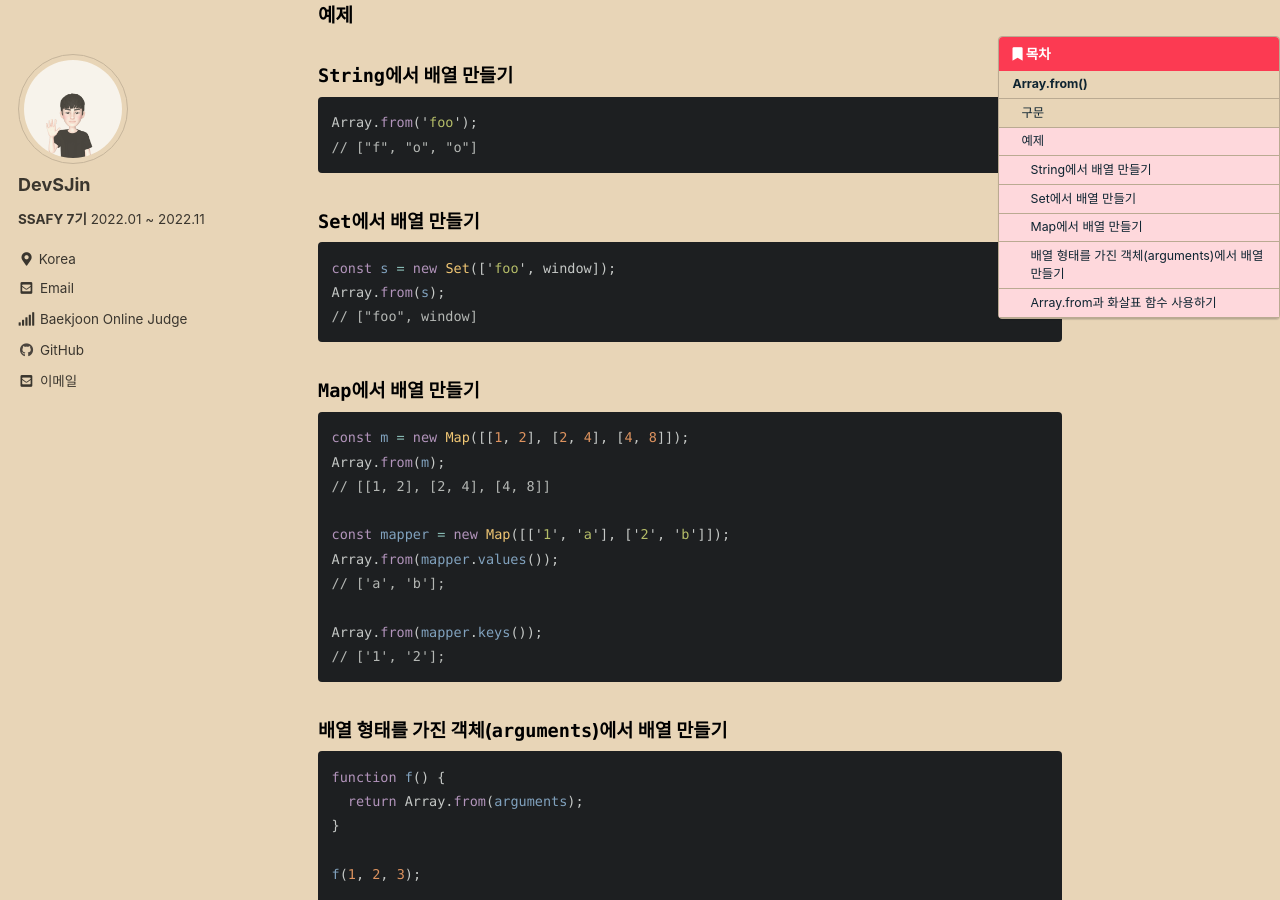
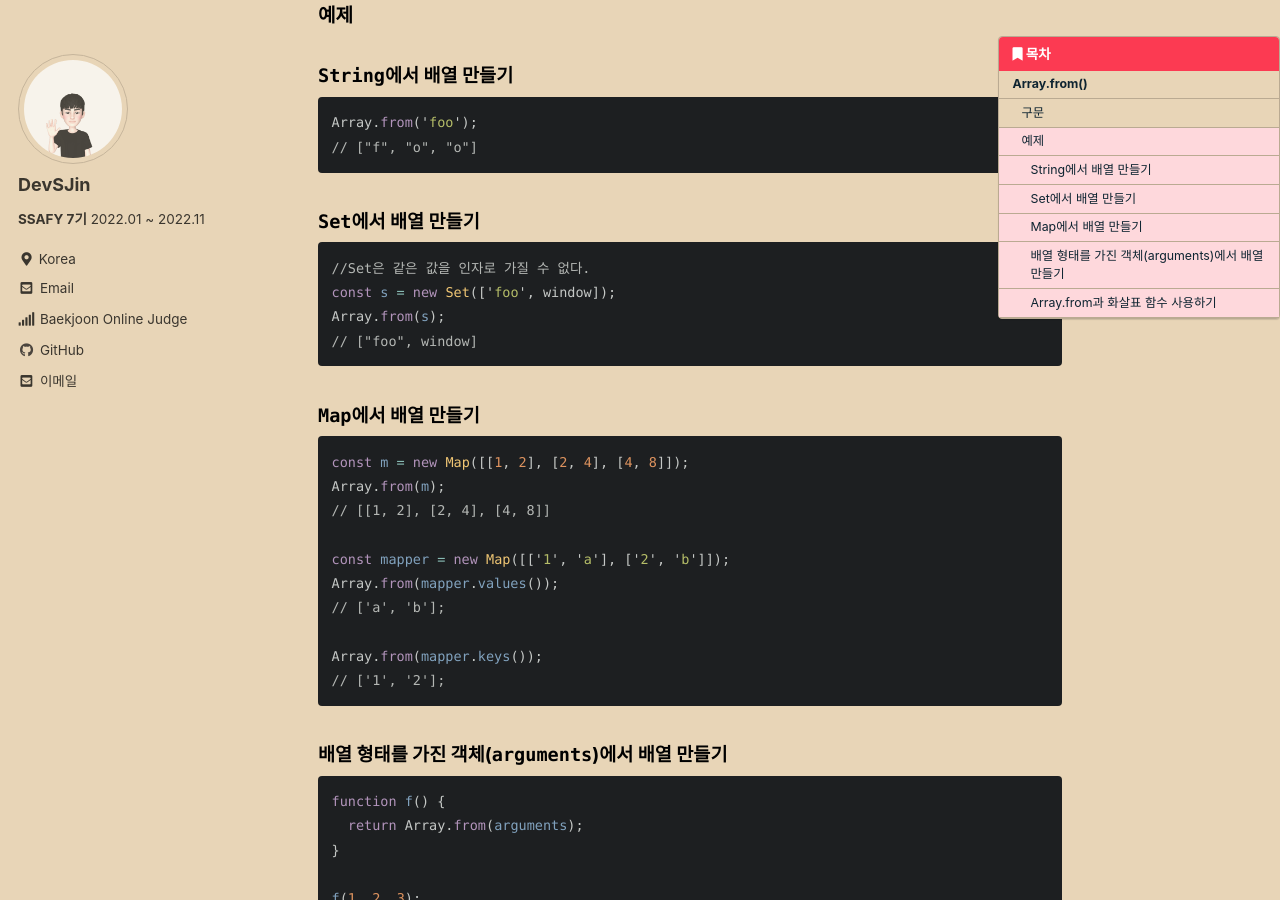
Before and after one commit to DevSJin/DevSJin.github.io, a Jekyll site: the page built from _posts/javascript/2023-01-19-자바스크립트 Array.from().md, in a window 1280 px wide and 900 px high, scrolled down 1131 px. Built offline with Jekyll 4.4.1, drawn with Linux system fonts in a browser that asks for light colours; cached includes are drawn as plain includes; comment, search, counter and statistics services are not loaded.

Commit message:
set 특징 작성

````diff
--- a/_posts/javascript/2023-01-19-자바스크립트 Array.from().md
+++ b/_posts/javascript/2023-01-19-자바스크립트 Array.from().md
@@ -67,6 +67,7 @@ Array.from('foo');
 ##### `Set`에서 배열 만들기
 
 ```js
+//Set은 같은 값을 인자로 가질 수 없다.
 const s = new Set(['foo', window]);
 Array.from(s);
 // ["foo", window]
````
